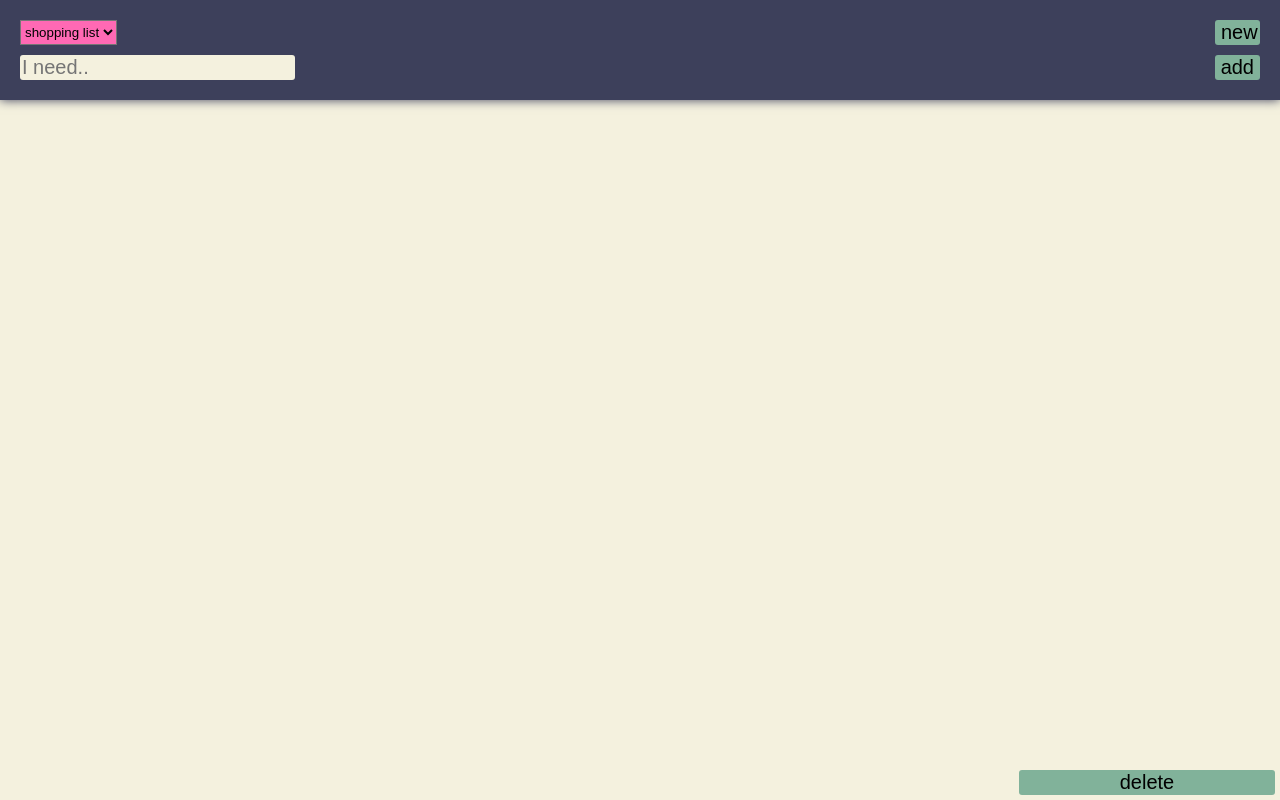
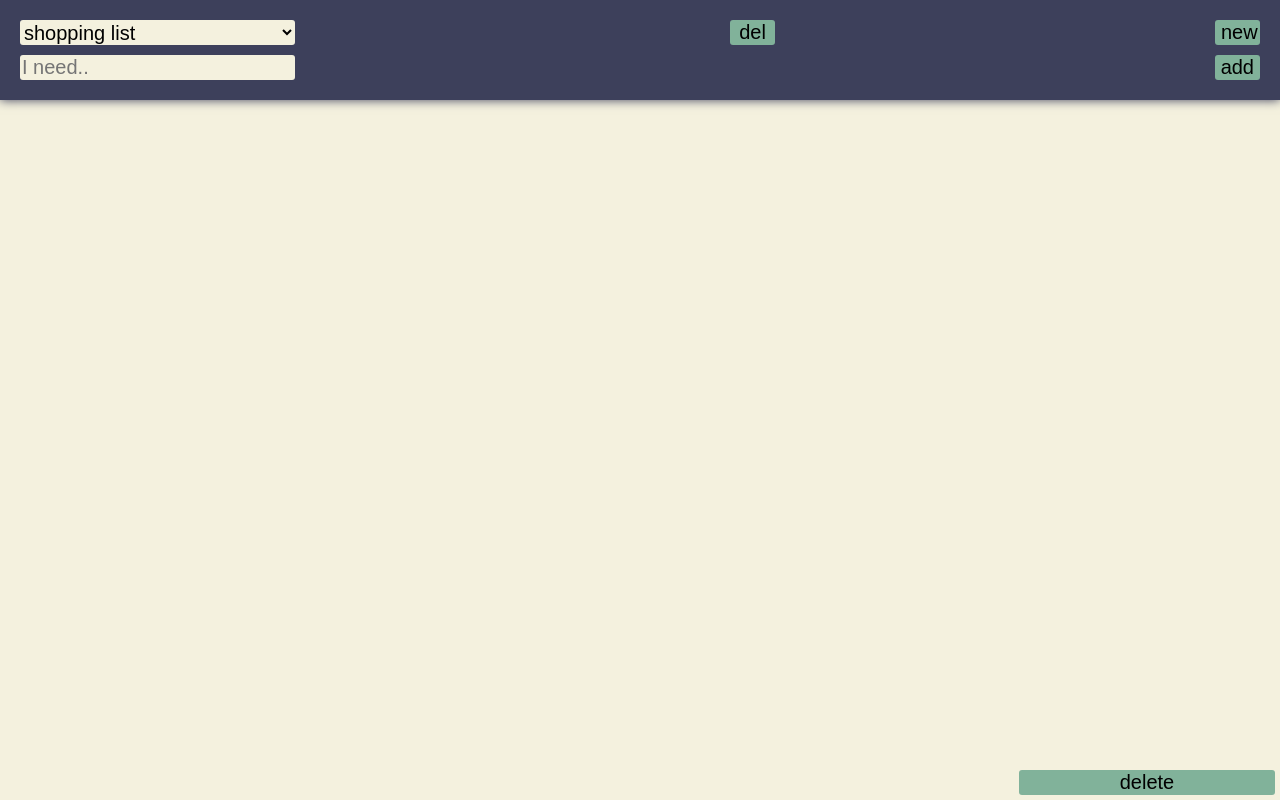
Before and after one commit to maxilukowski/capstone-project, a React (Create React App) app: page / in a window 1280 px wide. Built offline with nearby package versions, Linux system fonts and the light colour scheme.

Commit message:
remove listentries in local storage

```diff
--- a/src/components/Buttons.js
+++ b/src/components/Buttons.js
@@ -1,9 +1,14 @@
 import React from 'react'
 import styled from 'styled-components'
 
-export default function Button({ text, onClick, fontSize }) {
+export default function Button({ text, onClick, fontSize, mr }) {
   return (
-    <ButtonStyled fontSize={fontSize} onClick={onClick} data-testid="button">
+    <ButtonStyled
+      fontSize={fontSize}
+      onClick={onClick}
+      mr={mr}
+      data-testid="button"
+    >
       {text}
     </ButtonStyled>
   )
@@ -23,6 +28,7 @@ const ButtonStyled = styled.button`
   border: none;
   font-size: ${(props) => props.fontSize};
   outline: none;
+  margin-right: ${(props) => props.mr};
 `
 
 const StyledDeleteButton = styled.button`
--- a/src/components/ShoppingList/DropDownListNames.js
+++ b/src/components/ShoppingList/DropDownListNames.js
@@ -3,8 +3,7 @@ import styled from 'styled-components'
 
 const DropDownListNames = ({ listNames, onListNameChange }) => {
   return (
-    <StyledSelect
-     onChange={(event) => onListNameChange(event.target.value)}>
+    <StyledSelect onChange={(event) => onListNameChange(event.target.value)}>
       {listNames.map((listName, index) => (
         <option key={index}>{listName}</option>
       ))}
@@ -16,7 +15,11 @@ const DropDownListNames = ({ listNames, onListNameChange }) => {
 export default DropDownListNames
 
 const StyledSelect = styled.select`
-  max-width: 100%;
-  background: hotpink;
-  margin-right: 15px;
+  width: 275px;
+  margin-right: 10px;
+  border-radius: 3px;
+  border: none;
+  outline: none;
+  font-size: 20px;
+  background: var(--sand);
 `
--- a/src/components/ShoppingList/ListNameEdit0r.js
+++ b/src/components/ShoppingList/ListNameEdit0r.js
@@ -3,12 +3,13 @@ import styled from 'styled-components'
 import Button from '../Buttons'
 import DropDownListNames from './DropDownListNames'
 
-const ListNameEdit0r = ({ onListNameChange }) => {
+const ListNameEdit0r = ({ onListNameChange, shoppingListName }) => {
   const [toggle, setToggle] = useState(true)
   const [input, setInput] = useState('')
   const [listNames, setListNames] = useState(
     JSON.parse(localStorage.getItem('shoppingListNames')) || ['shopping list']
   )
+  const [listToRemove, setListToRemove] = useState('')
 
   useEffect(() => {
     localStorage.setItem('shoppingListNames', JSON.stringify(listNames))
@@ -21,6 +22,8 @@ const ListNameEdit0r = ({ onListNameChange }) => {
     if (newEntry !== '') {
       localStorage.setItem(newEntry, JSON.stringify([]))
     }
+
+    if (listToRemove) localStorage.removeItem(listToRemove)
   }, [listNames])
 
   return (
@@ -30,6 +33,12 @@ const ListNameEdit0r = ({ onListNameChange }) => {
           <DropDownListNames
             onListNameChange={onListNameChange}
             listNames={listNames}
+          />
+          <Button
+            fontSize="20px"
+            text="del"
+            mr="15px"
+            onClick={removeListName}
           />
           <Button
             fontSize="20px"
@@ -66,6 +75,17 @@ const ListNameEdit0r = ({ onListNameChange }) => {
       )}
     </Container>
   )
+  function removeListName() {
+    const newArray = [...listNames]
+    newArray.map((item, i) => {
+      if (item === shoppingListName) {
+        setListToRemove(item)
+        newArray.splice(i, 1)
+      }
+
+      setListNames(newArray)
+    })
+  }
 }
 
 export default ListNameEdit0r
```
Also changed, not shown: src/components/ShoppingList/index.js (+2 -6 lines).
